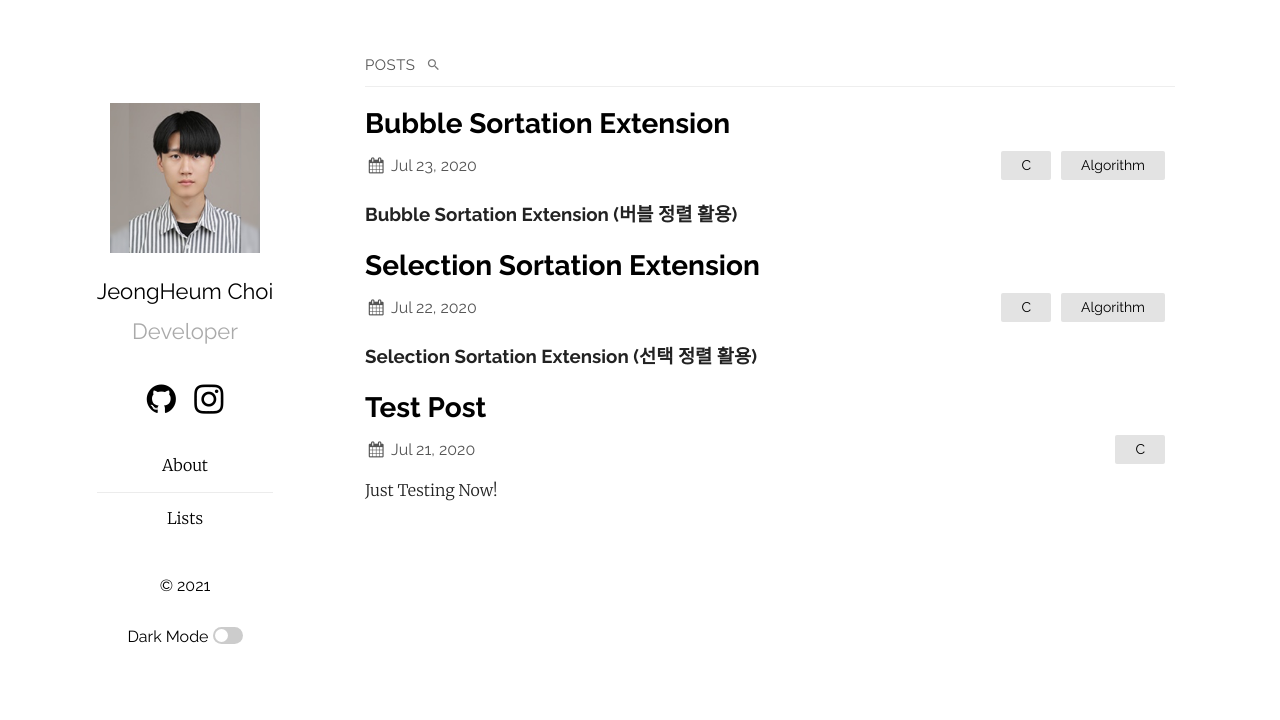
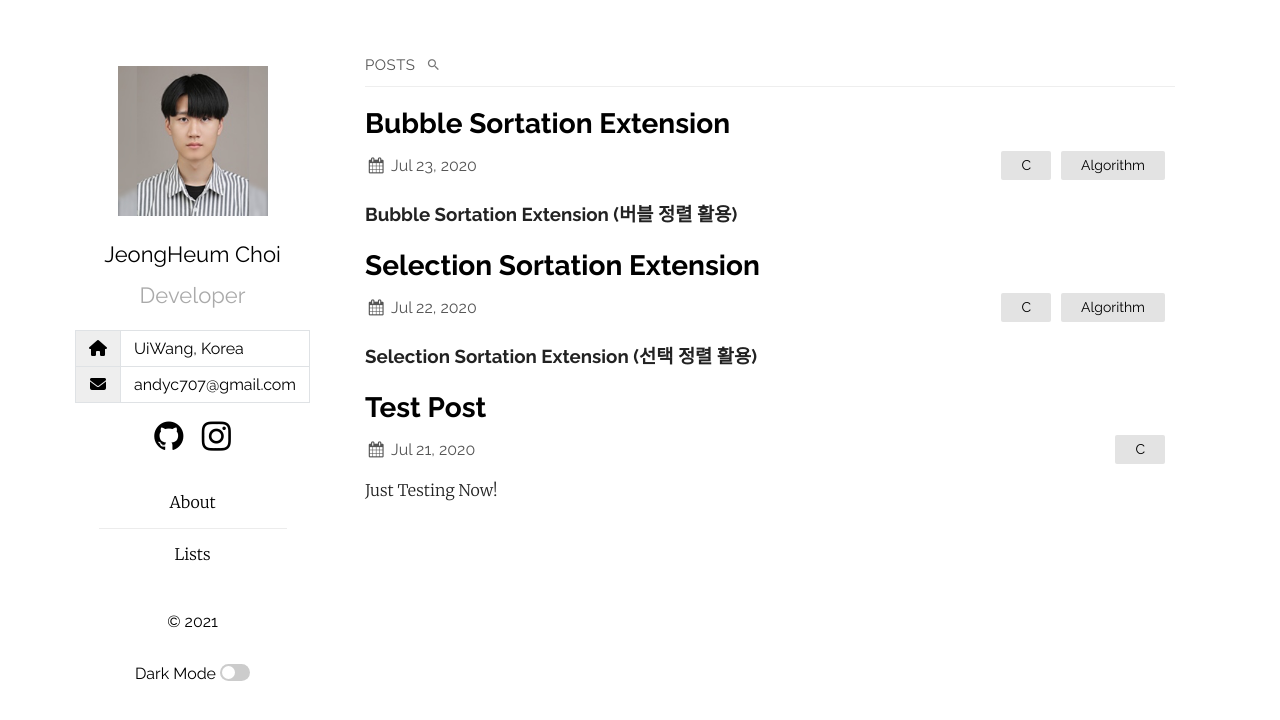
Before and after one commit to JeongHeumChoi/JeongHeumChoi.github.io, a Jekyll site: the page built from index.md, in a window 1280 px wide. Shown: the top 720 px of the page. Built offline with Jekyll 4.4.1, drawn with Linux system fonts in a browser that asks for light colours; nearby versions of some CDN libraries.

Commit message:
Add my information

```diff
--- a/_config.yml
+++ b/_config.yml
@@ -1,6 +1,7 @@
 title: JeongHeum Choi's Github Blog
 author: JeongHeum Choi
 email: andyc707@gmail.com
+inhabit: UiWang, Korea
 description: > # this means to ignore newlines until "show_exerpts:"
     Write an awesome description for your new site here. You can edit this
     line in _config.yml. It will appear in your document head meta (for
--- a/_includes/head.html
+++ b/_includes/head.html
@@ -8,6 +8,7 @@
 {% if site.plainwhite.dark_mode %}
 <script type="text/javascript" src="{{ "/assets/js/darkmode.js" | relative_url }}"></script>
 {% endif %}
+
 <link rel="apple-touch-icon" sizes="57x57" href="{{site.baseurl}}/assets/logo.ico/apple-icon-57x57.png">
 <link rel="apple-touch-icon" sizes="60x60" href="{{site.baseurl}}/assets/logo.ico/apple-icon-60x60.png">
 <link rel="apple-touch-icon" sizes="72x72" href="{{site.baseurl}}/assets/logo.ico/apple-icon-72x72.png">
--- a/_layouts/default.html
+++ b/_layouts/default.html
@@ -3,6 +3,7 @@
 
 <head>
   {%- include head.html -%}
+  <script src="https://kit.fontawesome.com/583e3964d0.js" crossorigin="anonymous"></script>
 </head>
 
 {%- if site.plainwhite.condensed_mobile contains page.layout -%}
@@ -31,6 +32,18 @@
       {%- if site.plainwhite.tagline -%}
       <p class="tagline">{{ site.plainwhite.tagline }}</p>
       {%- endif -%}
+
+      <table class="my-table">
+          <tr>
+              <th><i class="fas fa-home"></i></th>
+              <td>{{ site.inhabit }}</td>
+          </tr>
+          <tr>
+              <th><i class="fas fa-envelope"></i></th>
+              <td>{{ site.email }}</td>
+          </tr>
+      </table>
+
       </div>
       {% capture footer %}
       {%- if site.plainwhite.social_links != '' -%}
```
